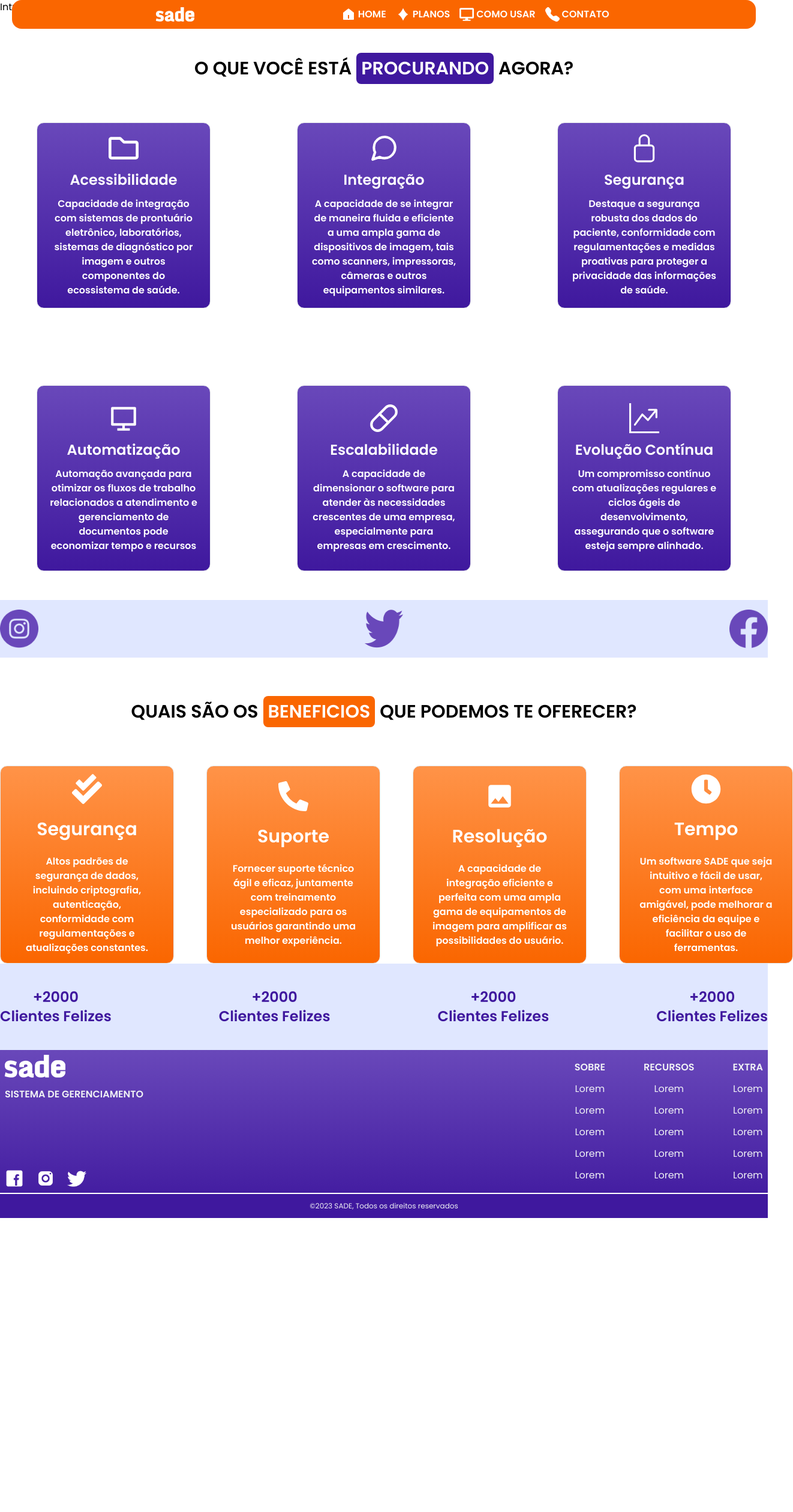
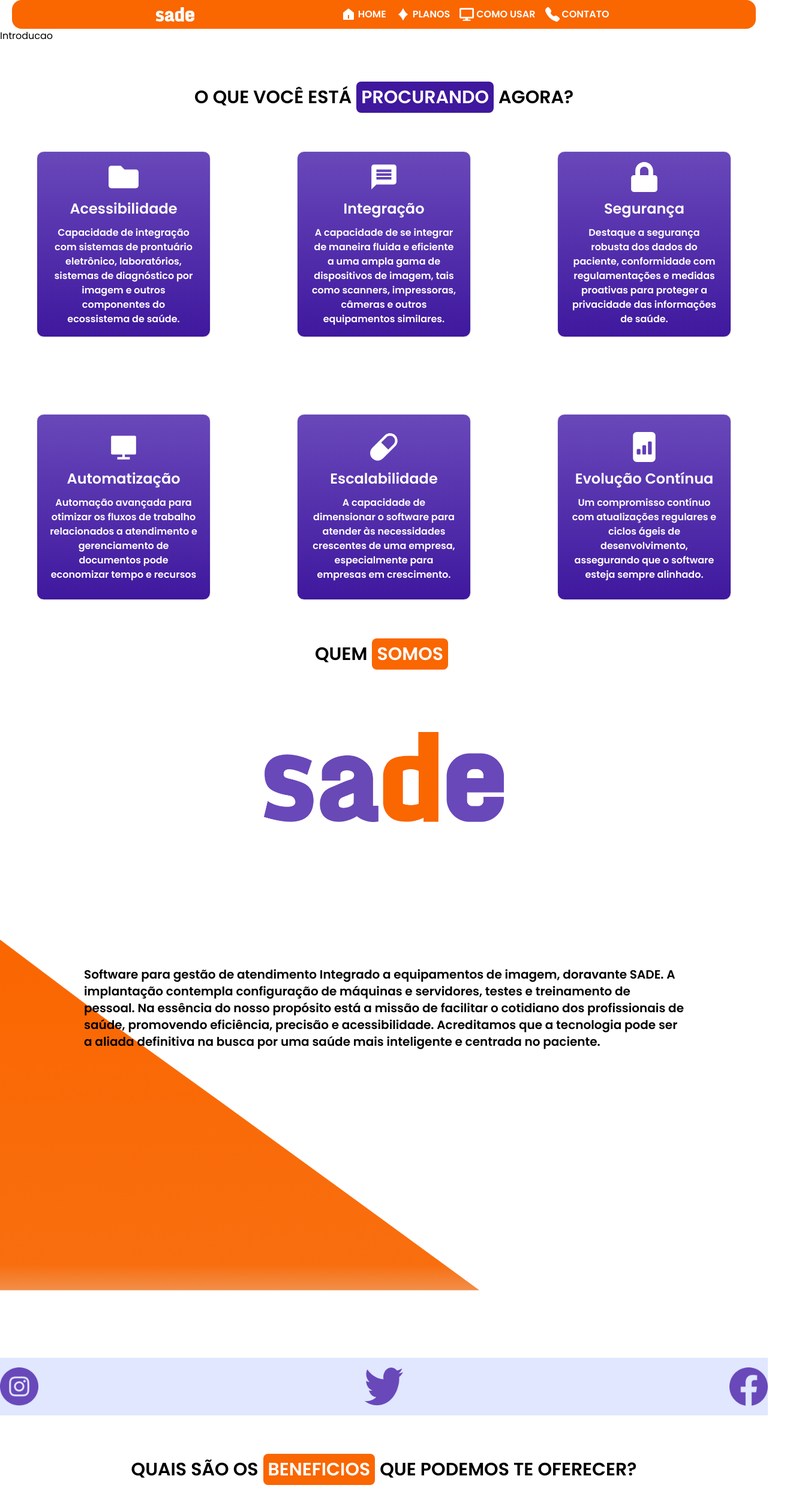
Before and after one commit to IsaacSousa2/SADE, a Next.js app in the folder sadeapp/: page / in a window 1280 px wide. Shown: the top 2520 px of the page at 60% size, 1322 px wide, since content can reach past the window. Before the commit the page ends 2030 px from the top, so only its background shows below. Built offline with nearby package versions, Linux system fonts and the light colour scheme.

Commit message:
Correção AboutUs e Header
Faltam poucos detalhes para conclusão.

```diff
--- a/sadeapp/src/app/page.tsx
+++ b/sadeapp/src/app/page.tsx
@@ -1,5 +1,5 @@
 import Introducao from "@/components/Introducao";
-import AboutUs from "@/components/AboutUs/page";/*Importando componente do sobre nós*/
+import { AboutUs } from "@/components/AboutUs/page";/*Importando componente do sobre nós*/
 import { Achievements } from "@/components/Achievements/page";;/*Importando componente do conquistas*/
 import { Contacts } from "@/components/Contacts/page";/*Importando componente do contatos*/
 import { Differences } from "@/components/Differentials/Component/page";
@@ -12,10 +12,11 @@ import { Benefits } from "@/components/Benefits/Component/page"
 export default function Home() {
   return (
 
-    <div className="gap-y-24">
+    <div className="">
        <Header />
        <Introducao/>
        <Differences/>
+       <AboutUs />
        <Contacts />
        <Benefits/>
        <Achievements />
--- a/sadeapp/src/components/AboutUs/page.tsx
+++ b/sadeapp/src/components/AboutUs/page.tsx
@@ -3,24 +3,24 @@ import Image from "next/image"
 import BackIcons from "../../../public/images/Backgrounds/BackICons.png"
 import SadeImage from "../../../public/images/Logo/logoSade.png"
 
-export default function AboutUs(){
+export const AboutUs = () => {
 
     return(
-        <div>
+        <div className="">
             <Title />
-            <div className="items-center justify-center flex flex-col">
+            <div className="gap-y-16 flex flex-col">
+                <div className="flex justify-center p-10">
+                    <Image src={SadeImage} alt="Imagem do Software" className="w-full max-w-[400px]" />
+                </div>
+                <div className="flex justify-center p-10">
+                    <p className="mt-24 z-40 w-full max-w-[1000px] font-semibold text-xl">Software para gestão de atendimento Integrado a equipamentos de  imagem, doravante SADE. A implantação contempla configuração de máquinas e servidores, testes e treinamento de pessoal. Na essência do nosso propósito está a missão de facilitar o cotidiano dos profissionais de saúde, promovendo eficiência, precisão e acessibilidade. Acreditamos que a tecnologia pode ser a aliada definitiva na busca por uma saúde mais inteligente e centrada no paciente.</p>
+                </div>
+                <div className="-mt-72 lg:hidden">
+                    <Image src={BackIcons} alt="" className="w-full max-w-[800px]" />
+                </div>
                 <div className="">
-                    <Image src={SadeImage} alt="Imagem do Software" className="w-full h-full max-w-[800px] max-h-[450px] m-auto" />
+                    <div className="hidden lg:flex h-[160px] w-full bg-gradient-to-t from-darkOrange to-lightOrange"></div>
                 </div>
-                <div className="" >
-                    <p className="flex w-full max-w-[900px] mx-auto px-4 text-xl font-semibold py-16">Software para gestão de atendimento Integrado a equipamentos de  imagem, doravante SADE. A implantação contempla configuração de máquinas e servidores, testes e treinamento de pessoal. Na essência do nosso propósito está a missão de facilitar o cotidiano dos profissionais de saúde, promovendo eficiência, precisão e acessibilidade. Acreditamos que a tecnologia pode ser a aliada definitiva na busca por uma saúde mais inteligente e centrada no paciente.</p>
-                </div>
-            </div>
-            <div className="lg:hidden flex mt-[-400px]">
-                <Image src={BackIcons} alt="Plano de fundo" className="fixed -z-50"/>
-            </div>
-            <div>
-                <div className="hidden lg:flex h-[160px] w-full bg-gradient-to-t from-darkOrange to-lightOrange"></div>
             </div>
         </div>
     )
--- a/sadeapp/src/components/Benefits/Boxes/BenefitsBadge.tsx
+++ b/sadeapp/src/components/Benefits/Boxes/BenefitsBadge.tsx
@@ -11,7 +11,7 @@ type DifferentialProps = {
 export const BenefitsBadgeOrange = ({icon, titulo, texto} : DifferentialProps) => {
     return(
 
-        <div className="text-white bg-gradient-to-t from-darkOrange to-lightOrange rounded-xl flex  border-[1px] w-[290px] h-[330px] items-center justify-center font-semibold">{/*DIV PRIMARIA*/}
+        <div className="text-white bg-gradient-to-t from-darkOrange to-lightOrange rounded-xl flex  border-[1px] w-[263px] h-[330px] items-center justify-center font-semibold">{/*DIV PRIMARIA*/}
 
             <div className="flex flex-col gap-y-6 items-center max-w-[250px] text-center mx-auto p-3">{/*DIV SECUNDARIA*/}
 
--- a/sadeapp/src/components/Differentials/Component/page.tsx
+++ b/sadeapp/src/components/Differentials/Component/page.tsx
@@ -1,10 +1,10 @@
 'use client'
-import { FaRegFolder } from "react-icons/fa";/*PASTA ICON*/
-import { BsGraphUpArrow } from "react-icons/bs";/*GRAFICO ICON*/
-import { FiMessageCircle } from "react-icons/fi";/*MENSAGEM ICON*/
-import { RiComputerLine } from "react-icons/ri";/*PC ICON*/
-import { LuPill } from "react-icons/lu";/*PILL ICON*/
-import { IoLockClosedOutline } from "react-icons/io5";/*SECURITY ICON*/
+import { FaFolder } from "react-icons/fa";/*PASTA ICON*/
+import { BsFillFileBarGraphFill } from "react-icons/bs";/*GRAFICO ICON*/
+import { MdMessage } from "react-icons/md";/*MENSAGEM ICON*/
+import { RiComputerFill } from "react-icons/ri";/*PC ICON*/
+import { CgPill } from "react-icons/cg";/*PILL ICON*/
+import { FaLock } from "react-icons/fa";/*SECURITY ICON*/
 import { DifferentialBadgePurple } from "@/components/Differentials/Boxes/differentialcolor"/*BOX DE DIFERENCIAL COLORIDO*/
 import { Title } from "@/components/Title/title"/*TITULO*/
 
@@ -21,23 +21,24 @@ export const Differences = () => {
 
                 <div className="grid grid-cols-3 xl:grid-cols-2 md:flex md:flex-wrap md:gap-y-24 justify-center gap-y-32 gap-x-36">{/*DIV SECUNDARIA */}
 
-                    <DifferentialBadgePurple icon={<FaRegFolder size={50} className="font-bold" />} titulo={"Acessibilidade"} texto={"Capacidade de integração com sistemas de prontuário eletrônico, laboratórios, sistemas de diagnóstico por imagem e outros componentes do ecossistema de saúde."} />{/*BOX DE DIFERENCIAL */}
+                    <DifferentialBadgePurple icon={<FaFolder size={50} className="font-bold" />} titulo={"Acessibilidade"} texto={"Capacidade de integração com sistemas de prontuário eletrônico, laboratórios, sistemas de diagnóstico por imagem e outros componentes do ecossistema de saúde."} />{/*BOX DE DIFERENCIAL */}
 
-                    <DifferentialBadgePurple icon={<FiMessageCircle size={50} className="font-bold"  />} titulo={"Integração"} texto={"A capacidade de se integrar de maneira fluida e eficiente a uma ampla gama de dispositivos de imagem, tais como scanners, impressoras, câmeras e outros equipamentos similares."} />{/*BOX DE DIFERENCIAL COLORIDO*/}
+                    <DifferentialBadgePurple icon={<MdMessage size={50} className="font-bold"  />} titulo={"Integração"} texto={"A capacidade de se integrar de maneira fluida e eficiente a uma ampla gama de dispositivos de imagem, tais como scanners, impressoras, câmeras e outros equipamentos similares."} />{/*BOX DE DIFERENCIAL COLORIDO*/}
 
-                    <DifferentialBadgePurple icon={<IoLockClosedOutline size={50} className="font-bold" />} titulo={"Segurança"} texto={"Destaque a segurança robusta dos dados do paciente, conformidade com regulamentações e medidas proativas para proteger a privacidade das informações de saúde."} />{/*BOX DE DIFERENCIAL */}
+                    <DifferentialBadgePurple icon={<FaLock size={50} className="font-bold" />} titulo={"Segurança"} texto={"Destaque a segurança robusta dos dados do paciente, conformidade com regulamentações e medidas proativas para proteger a privacidade das informações de saúde."} />{/*BOX DE DIFERENCIAL */}
 
-                    <DifferentialBadgePurple icon={<RiComputerLine size={50} className="font-bold" />} titulo={"Automatização"} texto={"Automação avançada para otimizar os fluxos de trabalho relacionados a atendimento e gerenciamento de documentos pode economizar tempo e recursos"} />{/*BOX DE DIFERENCIAL */}
+                    <DifferentialBadgePurple icon={<RiComputerFill size={50} className="font-bold" />} titulo={"Automatização"} texto={"Automação avançada para otimizar os fluxos de trabalho relacionados a atendimento e gerenciamento de documentos pode economizar tempo e recursos"} />{/*BOX DE DIFERENCIAL */}
 
-                    <DifferentialBadgePurple icon={<LuPill size={50} className="font-bold" />} titulo={"Escalabilidade"} texto={"A capacidade de dimensionar o software para atender às necessidades crescentes de uma empresa, especialmente para empresas em crescimento."} />{/*BOX DE DIFERENCIAL */}
+                    <DifferentialBadgePurple icon={<CgPill size={50} className="font-bold" />} titulo={"Escalabilidade"} texto={"A capacidade de dimensionar o software para atender às necessidades crescentes de uma empresa, especialmente para empresas em crescimento."} />{/*BOX DE DIFERENCIAL */}
 
-                    <DifferentialBadgePurple icon={<BsGraphUpArrow size={50} className="font-bold" />} titulo={"Evolução Contínua"} texto={"Um compromisso contínuo com atualizações regulares e ciclos ágeis de desenvolvimento, assegurando que o software esteja sempre alinhado."} />{/*BOX DE DIFERENCIAL */}
+                    <DifferentialBadgePurple icon={<BsFillFileBarGraphFill size={50} className="font-bold" />} titulo={"Evolução Contínua"} texto={"Um compromisso contínuo com atualizações regulares e ciclos ágeis de desenvolvimento, assegurando que o software esteja sempre alinhado."} />{/*BOX DE DIFERENCIAL */}
 
                 </div>
 
             </div>
 
         </div>
+
     )
 
 }
--- a/sadeapp/src/components/Header/header.tsx
+++ b/sadeapp/src/components/Header/header.tsx
@@ -31,7 +31,7 @@ export const Header = () => {
 
         <>
 
-            <div className="fixed w-full px-5 ">
+            <div className="w-full px-5 ">
 
                 <div className="flex items-center justify-evenly bg-darkOrange w-full h-12 rounded-2xl">
 
@@ -68,9 +68,7 @@ export const Header = () => {
 
             </div> {/*Header*/}
 
-
-
-            <div className={`fixed flex flex-col items-center bg-darkOrange w-[300px] h-screen p-4 mdMin:hidden duration-[0.2s] justify-between ${menuAtivado ? "ml-0" : "ml-[-300px]"}`}>
+            <div className={`fixed top-0 flex flex-col items-center bg-darkOrange w-[300px] h-screen p-4 mdMin:hidden duration-[0.2s] justify-between ${menuAtivado ? "ml-0" : "ml-[-300px]"}`}>
 
             <div>
                 <Image src={logoBranco} alt="Logo da Sade" draggable="false" loading="eager" width={120}/> {/*Logo*/}
```
